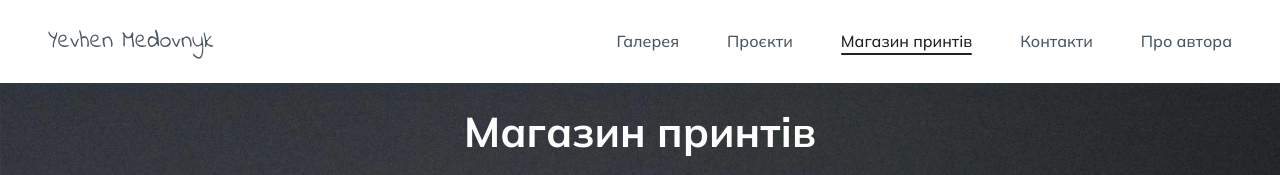
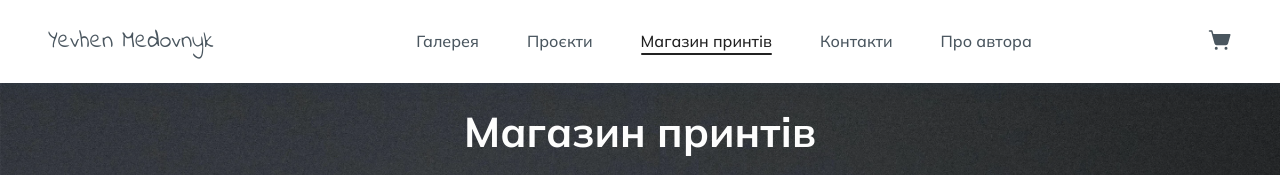
Before and after one commit to yevhenMedovnyk/yevhen_medovnyk_site, a React (Vite) app: page /store in a window 1280 px wide. Shown: the top 175 px of the page. Built offline with nearby package versions, Linux system fonts and the light colour scheme; no server answers.

Commit message:
add cart-icon and where show icon

```diff
--- a/src/components/Header/Header.module.scss
+++ b/src/components/Header/Header.module.scss
@@ -22,3 +22,9 @@
 		padding: 1.3rem 2rem;
 	}
 }
+
+.cartIcon{
+	width: 1.5rem;
+	height: 1.5rem;
+	cursor: pointer;
+}
--- a/src/components/Header/Header.tsx
+++ b/src/components/Header/Header.tsx
@@ -7,9 +7,15 @@ import { useMediaQuery } from '../../hooks/useMediaQuery';
 import BurgerOpenBtn from './BurgerOpenBtn/BurgerOpenBtn';
 import BurgerMenu from './BurgerMenu/BurgerMenu';
 
+import { PiShoppingCartSimpleFill } from 'react-icons/pi';
+import { Link, useLocation } from 'react-router-dom';
+
 const Header: React.FC = () => {
 	const { isTablet } = useMediaQuery();
 	const [isBurgerMenuOpen, setIsBurgerMenuOpen] = React.useState(false);
+	const { pathname } = useLocation();
+
+	const isShowCartIcon = () => pathname.startsWith('/store') || pathname === '/cart';
 
 	const handleBurgerMenuClick = () => {
 		setIsBurgerMenuOpen(!isBurgerMenuOpen);
@@ -35,6 +41,11 @@ const Header: React.FC = () => {
 					handleBurgerMenuClick={handleBurgerMenuClick}
 				/>
 			)}
+			{isShowCartIcon() && (
+				<Link to="/cart" className={s.cartIconContainer}>
+					<PiShoppingCartSimpleFill className={s.cartIcon} />
+				</Link>
+			)}
 		</header>
 	);
 };
```
